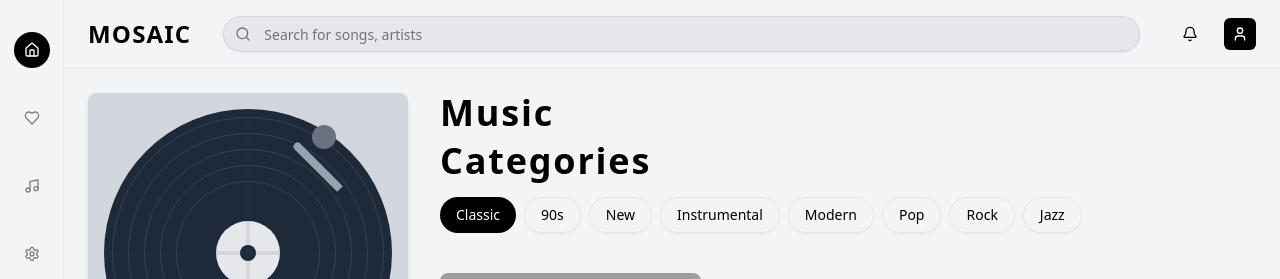
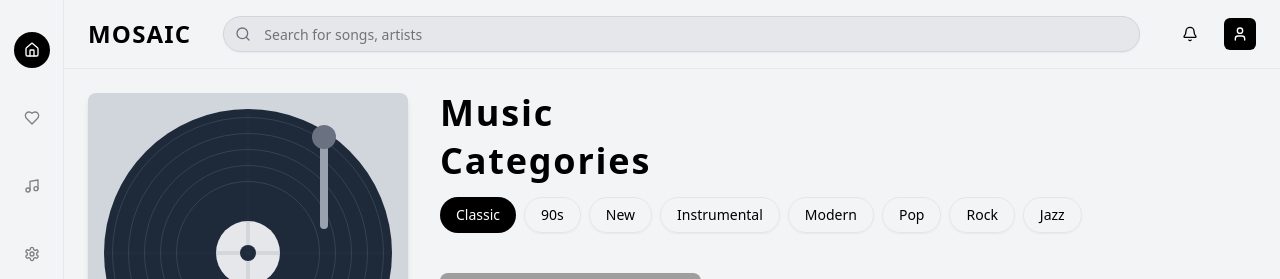
Before and after one commit to ManobhavSachan/mosaic, a Next.js app: page / in a window 1280 px wide. Shown: the top 279 px of the page. Built offline with nearby package versions, Linux system fonts and the light colour scheme; grey boxes are pictures that could not be loaded.

Commit message:
Enhance VinylPlayer component with arm movement and rotation logic
- Added state management for arm position and disc rotation.
- Implemented useEffect hooks to control arm movement based on play state.
- Introduced a delay for disc rotation to improve realism during playback transitions.

```diff
--- a/components/vinyl-player.tsx
+++ b/components/vinyl-player.tsx
@@ -1,33 +1,55 @@
-"use client"
+"use client";
 
-import { useEffect, useState } from "react"
-import { useMusicPlayer } from "@/components/music-player"
+import { useEffect, useState } from "react";
+import { useMusicPlayer } from "@/components/music-player";
 
 export default function VinylPlayer() {
-  const { isPlaying, currentSong } = useMusicPlayer()
-  const [armPosition, setArmPosition] = useState("retracted") // "retracted" | "moving" | "playing"
+  const { isPlaying, currentSong } = useMusicPlayer();
+  const [armPosition, setArmPosition] = useState("retracted"); // "retracted" | "moving" | "playing"
+  const [isRotating, setIsRotating] = useState(false);
 
+  // Handle arm position based on play state
   useEffect(() => {
     if (isPlaying && armPosition === "retracted") {
-      setArmPosition("moving")
+      setArmPosition("moving");
       const timer = setTimeout(() => {
-        setArmPosition("playing")
-      }, 1000)
-      return () => clearTimeout(timer)
+        setArmPosition("playing");
+      }, 1000);
+      return () => clearTimeout(timer);
     } else if (!isPlaying && armPosition === "playing") {
-      setArmPosition("moving")
+      setArmPosition("moving");
       const timer = setTimeout(() => {
-        setArmPosition("retracted")
-      }, 1000)
-      return () => clearTimeout(timer)
+        setArmPosition("retracted");
+      }, 1000);
+      return () => clearTimeout(timer);
     }
-  }, [isPlaying, armPosition])
+  }, [isPlaying, armPosition]);
+
+  // Control disc rotation with a slight delay
+  useEffect(() => {
+    let rotationTimer: NodeJS.Timeout;
+
+    if (isPlaying) {
+      rotationTimer = setTimeout(() => {
+        setIsRotating(true);
+      }, 800); // Start rotation slightly before arm reaches playing position
+    } else {
+      // Let the disc slow down gradually when paused
+      rotationTimer = setTimeout(() => {
+        setIsRotating(false);
+      }, 200);
+    }
+
+    return () => clearTimeout(rotationTimer);
+  }, [isPlaying]);
 
   return (
     <div className="relative w-80 h-80 flex-shrink-0">
       <div className="absolute inset-0 bg-gray-300 rounded-lg shadow-md"></div>
       <div
-        className={`absolute inset-4 bg-gray-800 rounded-full ${armPosition === "playing" ? "animate-spin-slow" : ""}`}
+        className={`absolute inset-4 bg-gray-800 rounded-full transition-transform ${
+          isRotating ? "animate-spin-slow" : ""
+        }`}
         style={{ animationDuration: "3s" }}
       >
         {/* Vinyl grooves */}
@@ -54,16 +76,16 @@ export default function VinylPlayer() {
       {/* Tonearm */}
       <div className="absolute top-8 right-8 w-16 h-16">
         <div
-          className={`absolute w-2 h-16 bg-gray-400 rounded-t-full origin-bottom transform transition-all duration-1000 ease-in-out ${
+          className={`absolute w-2 h-24 translate-y-2 bg-gray-400 rounded-b-full origin-bottom transform transition-all duration-1000 ease-in-out ${
             armPosition === "retracted"
-              ? "-rotate-45 translate-x-6"
+              ? "translate-x-2"
               : armPosition === "moving"
-                ? "-rotate-20 translate-x-3"
-                : "rotate-0 translate-x-0"
+              ? "translate-x-2"
+              : "translate-x-2"
           }`}
         ></div>
         <div className="absolute top-0 left-0 w-6 h-6 bg-gray-500 rounded-full"></div>
       </div>
     </div>
-  )
+  );
 }
```
